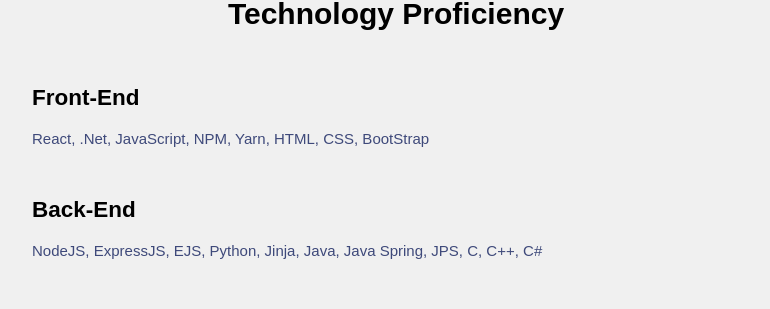
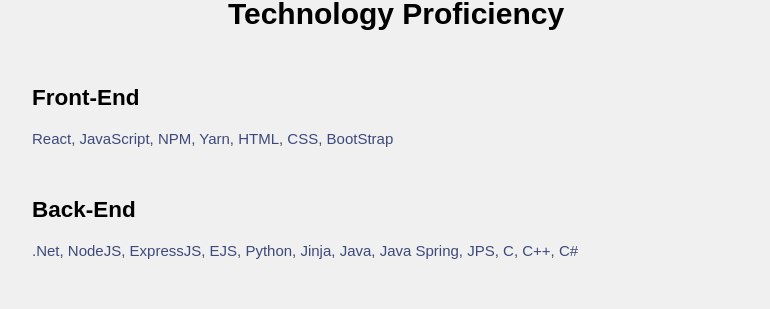
Before and after one commit to jvang0620/Personal-Portfolio, a React (Create React App) app: page / in a window 1280 px wide. Shown: the part 877-1186 px from the top of the page, without its empty margins (244-1014 px from the left). Built offline with nearby package versions, Linux system fonts and the light colour scheme.

Commit message:
fixing .Net placement on homepage

```diff
--- a/src/pages/Home.js
+++ b/src/pages/Home.js
@@ -46,7 +46,7 @@
           <li className="item">
             <h2>Front-End</h2>
             <p>
-              React, .Net, JavaScript, NPM, Yarn, HTML, CSS, BootStrap
+              React, JavaScript, NPM, Yarn, HTML, CSS, BootStrap
             </p>
           </li>
 
@@ -56,7 +56,7 @@
           <li className="item">
             <h2>Back-End</h2>
             <p>
-              NodeJS, ExpressJS, EJS, Python, Jinja, Java, Java Spring, JPS, C, C++, C#
+              .Net, NodeJS, ExpressJS, EJS, Python, Jinja, Java, Java Spring, JPS, C, C++, C#
             </p>
           </li>
 
```
